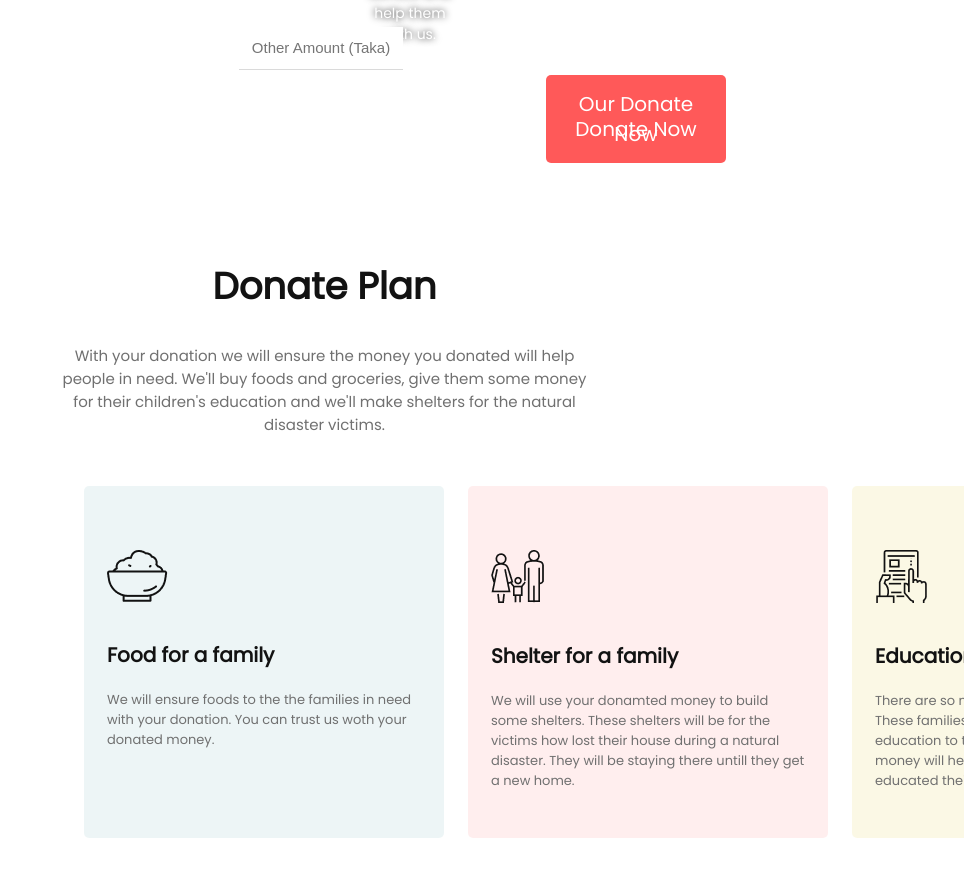
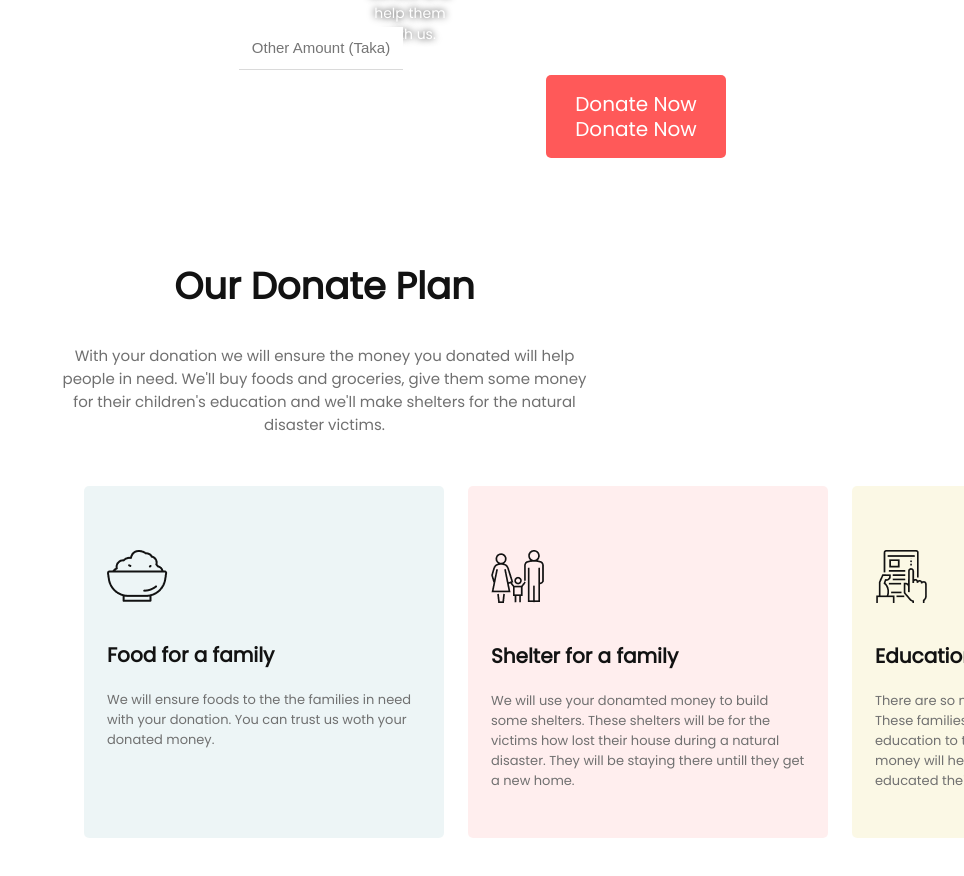
Before and after one commit to azizTarik-ui/donate-today, a plain HTML site: page index.html in a window 1280 px wide. Shown: the part 1240-2116 px from the top of the page, without its empty margins (316-1280 px from the left). Drawn offline with Linux system fonts and the light colour scheme.

```diff
--- a/index.html
+++ b/index.html
@@ -24,7 +24,7 @@
                 <p>There are poor people who suffer in the winter for not having winter clothes and blankets. There are people who are the victims of natural disaster. We, as an organization took oath to be by their side. Please donate and help them with us.</p>
             </div>
             <div class="donate-now">
-                <a href="#donation">Our Donate Now</a>
+                <a href="#donation">Donate Now</a>
             </div>
         </div>
     </section>
@@ -49,7 +49,7 @@
     </section>
     <section id="donate-plan">
         <div class="donate-plan-text">
-            <h2>Donate Plan</h2>
+            <h2>Our Donate Plan</h2>
             <p>With your donation we will ensure the money you donated will help people in need. We'll buy foods and groceries, give them some money for their children's education and we'll make shelters for the natural disaster victims.</p>
         </div>
         <div class="planning">
```
